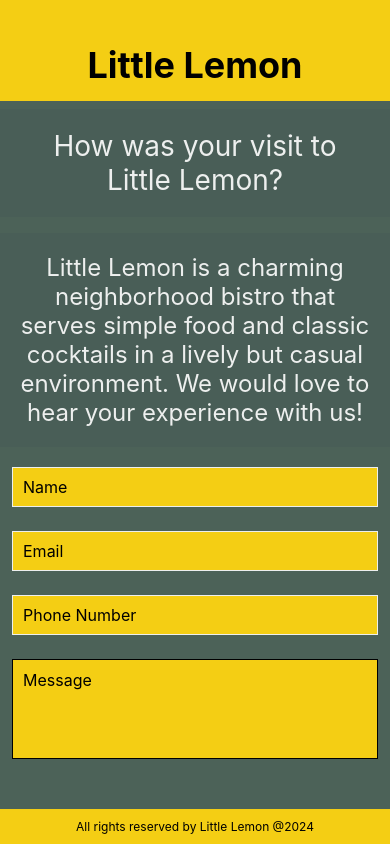
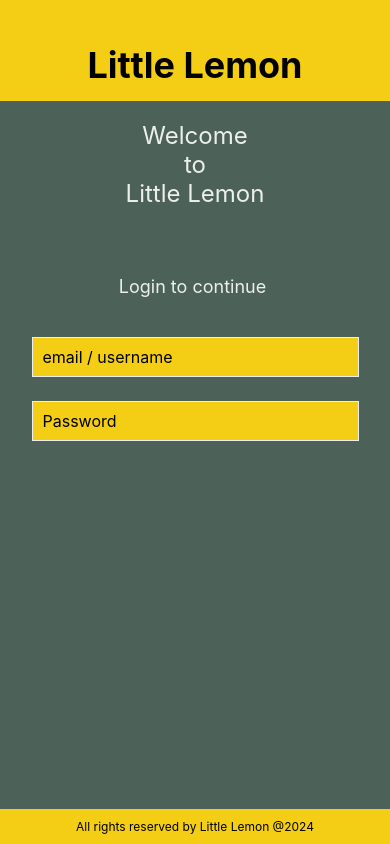
Before and after one commit to ravraw/meta_react_native, a React Native app: screen / in a window 390 px wide. Built offline with nearby package versions, Linux system fonts and the light colour scheme.

Commit message:
Created KeyboardAvoidingElemnt component

```diff
--- a/App.js
+++ b/App.js
@@ -5,13 +5,15 @@ import Header from "./components/Header";
 import Footer from "./components/Footer";
 import WelcomeScreen from "./screens/WelcomeScreen";
 import MenuItemsList from "./components/MenuItemsList";
-import FeedbackForm from "./components/FeedbackForm";
+import FeedbackScreen from "./screens/FeedbackScreen";
+import LoginScreen from "./screens/LoginScreen";
 
 const App = () => {
   return (
     <SafeAreaView style={styles.container}>
       <Header />
-      <FeedbackForm />
+      {/* <FeedbackScreen /> */}
+      <LoginScreen />
       {/* <WelcomeScreen /> */}
       {/* <MenuItemsList /> */}
       <Footer />
--- /dev/null
+++ b/components/KeyboardAvoidingElement.js
@@ -0,0 +1,19 @@
+import React, { useState, useEffect } from "react";
+import { KeyboardAvoidingView, StyleSheet } from "react-native";
+
+const KeyboardAvoidingElement = ({ children }) => {
+  return (
+    <KeyboardAvoidingView style={styles.container}>
+      {children}
+    </KeyboardAvoidingView>
+  );
+};
+
+const styles = StyleSheet.create({
+  container: {
+    flex: 1,
+    width: "90%",
+  },
+});
+
+export default KeyboardAvoidingElement;
--- a/components/FeedbackForm.js
+++ b/screens/FeedbackScreen.js
@@ -2,7 +2,6 @@ import React, { useState, useEffect } from "react";
 
 import {
   Keyboard,
-  KeyboardAvoidingView,
   Platform,
   ScrollView,
   StyleSheet,
@@ -10,8 +9,9 @@ import {
   TextInput,
   View,
 } from "react-native";
+import KeyboardAvoidingElement from "../components/KeyboardAvoidingElement";
 
-const FeedbackForm = () => {
+const FeedbackScreen = () => {
   const [name, setName] = useState("");
   const [email, setEmail] = useState("");
   const [phoneNumber, setPhoneNumber] = useState("");
@@ -36,8 +36,7 @@ const FeedbackForm = () => {
   // }, []);
 
   return (
-    <KeyboardAvoidingView
-      style={styles.container}
+    <KeyboardAvoidingElement
       behavior={Platform.OS === "ios" ? "padding" : "height"}
       // keyboardVerticalOffset={Platform.OS === "ios" ? 100 : 0}
     >
@@ -75,15 +74,15 @@ const FeedbackForm = () => {
           />
           <TextInput
             value={message}
-            placeholder="Message"
+            placeholder="please leave feedback"
             onChangeText={setMessage}
             style={styles.messageInput}
             multiline={true}
-            maxLength={500}
+            maxLength={250}
           />
         </View>
       </ScrollView>
-    </KeyboardAvoidingView>
+    </KeyboardAvoidingElement>
   );
 };
 
@@ -136,4 +135,4 @@ const styles = StyleSheet.create({
   inputContainer: {},
 });
 
-export default FeedbackForm;
+export default FeedbackScreen;
--- /dev/null
+++ b/screens/LoginScreen.js
@@ -0,0 +1,82 @@
+import React, { useState, useEffect } from "react";
+import { TextInput, Text, StyleSheet, View } from "react-native";
+import KeyboardAvoidingElement from "../components/KeyboardAvoidingElement";
+
+const LoginScreen = () => {
+  const [username, setUsername] = useState("");
+  const [password, setpassword] = useState("");
+  return (
+    <KeyboardAvoidingElement style={styles.container}>
+      <View style={styles.headingContainer}>
+        <Text style={styles.headerText}>Welcome</Text>
+        <Text style={styles.headerText}>to</Text>
+        <Text style={styles.headerText}>Little Lemon</Text>
+      </View>
+      <View>
+        <Text style={styles.regularText}>Login to continue </Text>
+        <TextInput
+          placeholder="email / username"
+          maxLength={50}
+          keyboardType="email-address"
+          style={styles.username}
+        />
+        <TextInput
+          style={styles.password}
+          placeholder="Password"
+          maxLength={14}
+          secureTextEntry={true}
+        />
+      </View>
+    </KeyboardAvoidingElement>
+  );
+};
+
+const styles = StyleSheet.create({
+  container: {
+    flex: 1,
+    justifyContent: "flex-start",
+    alignContent: "center",
+    width: "100%",
+    paddingHorizontal: 10,
+  },
+  headingContainer: {
+    padding: 20,
+    justifyContent: "flex-start",
+    marginBottom: 20,
+  },
+  formContainer: {
+    justifyContent: "flex-start",
+  },
+  headerText: {
+    fontSize: 24,
+    color: "#EDEFEE",
+    textAlign: "center",
+  },
+  regularText: {
+    fontSize: 18,
+    padding: 20,
+    marginVertical: 8,
+    color: "#EDEFEE",
+    textAlign: "center",
+  },
+  username: {
+    height: 40,
+    margin: 12,
+    borderWidth: 1,
+    padding: 10,
+    fontSize: 16,
+    borderColor: "#EDEFEE",
+    backgroundColor: "#F4CE14",
+  },
+  password: {
+    height: 40,
+    margin: 12,
+    borderWidth: 1,
+    padding: 10,
+    fontSize: 16,
+    borderColor: "#EDEFEE",
+    backgroundColor: "#F4CE14",
+  },
+});
+
+export default LoginScreen;
```
